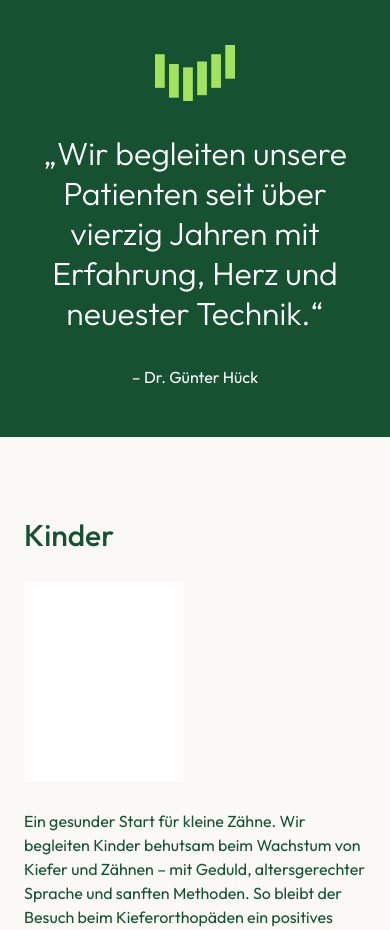
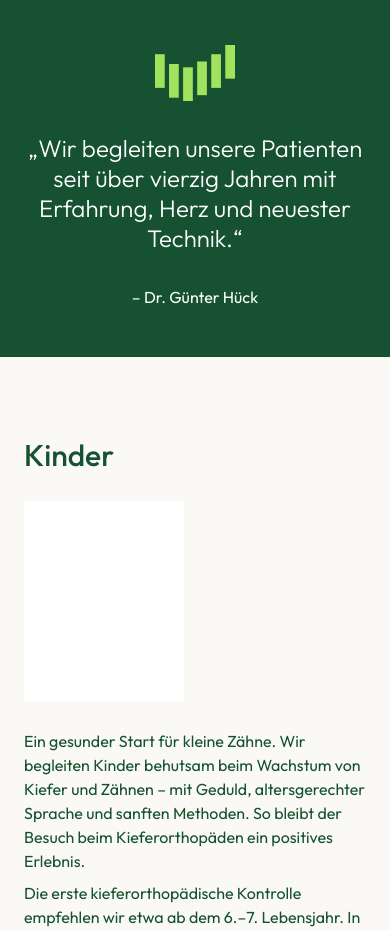
Before and after one commit to mstnwl/geradezaehne, a Next.js app: page / in a window 390 px wide. Shown: the part 980-1910 px from the top of the page. Built offline with nearby package versions, Linux system fonts and the light colour scheme.

Commit message:
fix: shrink the quote on small screens
Use 1.5rem below 1024px and keep Outfit Light at 2rem from there up.

```diff
--- a/app/globals.css
+++ b/app/globals.css
@@ -19,7 +19,7 @@
   --text-headline--line-height: 1.2;
   --text-headline--font-weight: 500;
 
-  --text-quote: 2rem;
+  --text-quote: 1.5rem;
   --text-quote--line-height: 1.25;
   --text-quote--font-weight: 300;
 
@@ -39,6 +39,10 @@
 @media (min-width: 64rem) {
   .text-headline {
     font-size: 3rem;
+  }
+
+  .text-quote {
+    font-size: 2rem;
   }
 }
 
```
